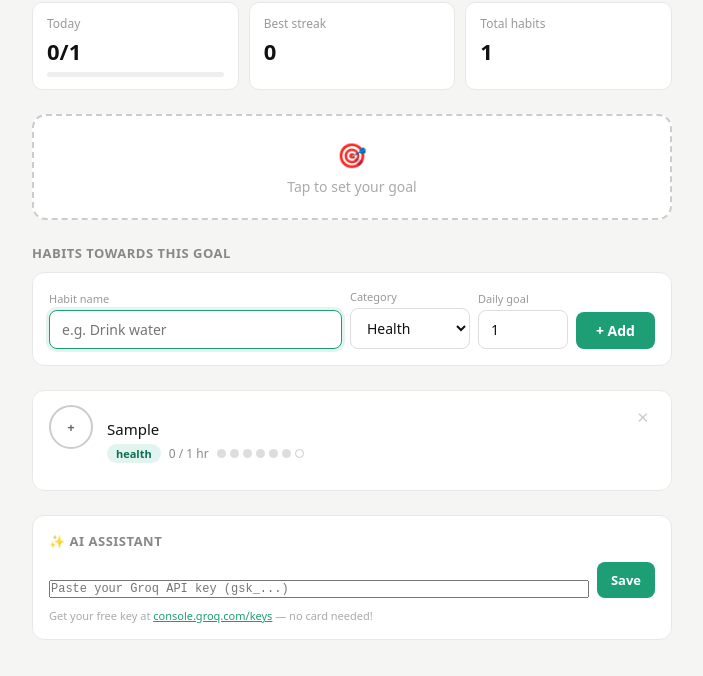
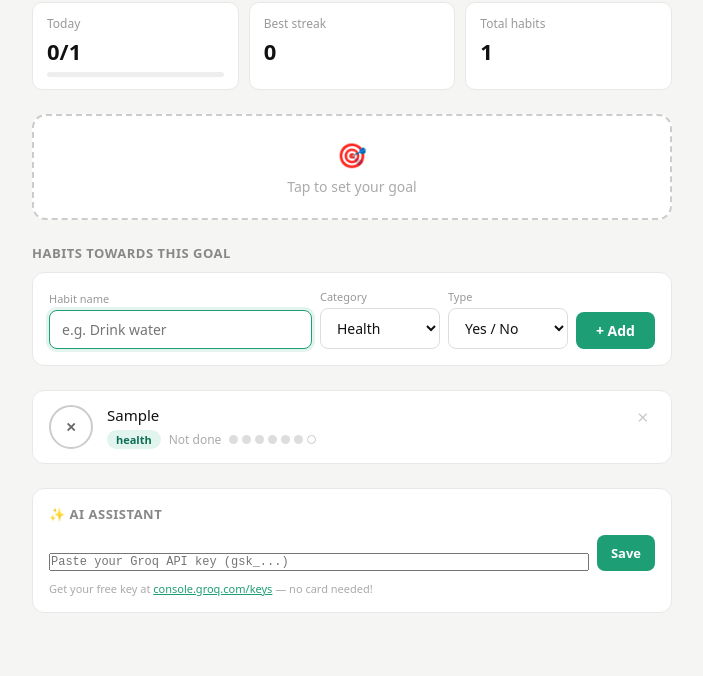
Before and after one commit to jayasreepalapati/habitbuilder, a plain HTML site: page index.html in a window 1280 px wide. Both pictures are taken after typing "Sample" into the empty fields and a click on the button "+ Add". Shown: the part 84-760 px from the top of the page, without its empty margins (288-991 px from the left). Drawn offline with Linux system fonts and the light colour scheme.

Commit message:
Update index.html

```diff
--- a/index.html
+++ b/index.html
@@ -223,6 +223,15 @@ select { width: 120px; }
         </select>
       </div>
       <div class="field-group">
+        <span class="field-hint">Type</span>
+        <select id="type-select">
+          <option value="yesno">Yes / No</option>
+          <option value="count">Count</option>
+          <option value="duration">Duration (hrs)</option>
+          <option value="mins">Duration (mins)</option>
+        </select>
+      </div>
+      <div class="field-group" id="goal-field">
         <span class="field-hint">Daily goal</span>
         <input type="number" id="goal-input" min="1" max="999999" value="1" />
       </div>
@@ -459,10 +468,22 @@ select { width: 120px; }
     goal = { name: name, startVal: startVal, current: goal ? goal.current : startVal, target: target, unit: unit, deadline: deadline };
     saveGoal();
     hideGoalForm();
-    renderGoal();
+    render();
   });
 
-  document.getElementById('goal-cancel-btn').addEventListener('click', hideGoalForm);
+  function autoDetectType(name) {
+    if (isStepsHabit(name)) return 'count';
+    if (isProteinHabit(name)) return 'count';
+    if (isSleepHabit(name)) return 'duration';
+    if (isWorkHabit(name)) return 'duration';
+    if (isReadingHabit(name)) return 'mins';
+    if (/vitamin|pill|medicine|medication|supplement|shower|floss|journal|pray|gratitude|cold/i.test(name)) return 'yesno';
+    return 'yesno';
+  }
+
+  function isReadingHabit(name) {
+    return /read|reading|book|books/i.test(name);
+  }
 
   function addHabit() {
     var input = document.getElementById('habit-input');
@@ -474,19 +495,30 @@ select { width: 120px; }
       return;
     }
     var cat = document.getElementById('cat-select').value;
-    var habitGoal = parseInt(document.getElementById('goal-input').value, 10);
-    if (isNaN(habitGoal) || habitGoal < 1) habitGoal = 1;
-    var isSteps = isStepsHabit(name);
-    var isProtein = isProteinHabit(name);
-    var isSleep = isSleepHabit(name);
-    var isWork = isWorkHabit(name);
-    if (isSteps && habitGoal === 1) habitGoal = 10000;
-    if (isProtein && habitGoal === 1) habitGoal = 50;
-    if (isSleep && habitGoal === 1) habitGoal = 8;
-    if (isWork && habitGoal === 1) habitGoal = 2;
-    var step = isSteps ? 1000 : (isProtein ? 10 : 1);
-    var unit = getHabitUnit(name);
-    habits.push({ id: Date.now(), name: name, cat: cat, goal: habitGoal, step: step, unit: unit, counts: {} });
+    var type = document.getElementById('type-select').value;
+    var habitGoal, step, unit;
+
+    if (type === 'yesno') {
+      habitGoal = 1; step = 1; unit = 'yesno';
+    } else if (type === 'duration') {
+      habitGoal = parseInt(document.getElementById('goal-input').value, 10) || 1;
+      if (isSleepHabit(name) && habitGoal === 1) habitGoal = 8;
+      if (isWorkHabit(name) && habitGoal === 1) habitGoal = 2;
+      step = 0.5; unit = 'hrs';
+    } else if (type === 'mins') {
+      habitGoal = parseInt(document.getElementById('goal-input').value, 10) || 15;
+      if (isReadingHabit(name) && habitGoal === 1) habitGoal = 15;
+      step = 5; unit = 'mins';
+    } else {
+      habitGoal = parseInt(document.getElementById('goal-input').value, 10) || 1;
+      var isSt = isStepsHabit(name), isPr = isProteinHabit(name);
+      if (isSt && habitGoal === 1) habitGoal = 10000;
+      if (isPr && habitGoal === 1) habitGoal = 50;
+      step = isSt ? 1000 : isPr ? 10 : 1;
+      unit = isSt ? 'steps' : isPr ? 'g' : 'count';
+    }
+
+    habits.push({ id: Date.now(), name: name, cat: cat, type: type, goal: habitGoal, step: step, unit: unit, counts: {} });
     saveHabits();
     input.value = '';
     document.getElementById('goal-input').value = 1;
@@ -498,7 +530,15 @@ select { width: 120px; }
     var today = todayStr();
     for (var i = 0; i < habits.length; i++) {
       if (habits[i].id === id) {
-        habits[i].counts[today] = (habits[i].counts[today] || 0) + (habits[i].step || 1);
+        if (habits[i].type === 'yesno') {
+          habits[i].counts[today] = habits[i].counts[today] ? 0 : 1;
+        } else {
+          var s = habits[i].step || 1;
+          var cur = habits[i].counts[today] || 0;
+          var next = Math.round((cur + s) * 10) / 10;
+          if (habits[i].type === 'duration' || habits[i].type === 'mins') next = Math.min(next, habits[i].goal);
+          habits[i].counts[today] = next;
+        }
         break;
       }
     }
@@ -512,7 +552,9 @@ select { width: 120px; }
     var today = todayStr();
     for (var i = 0; i < habits.length; i++) {
       if (habits[i].id === id) {
-        habits[i].counts[today] = Math.max(0, (habits[i].counts[today] || 0) - (habits[i].step || 1));
+        var s = habits[i].step || 1;
+        var cur = habits[i].counts[today] || 0;
+        habits[i].counts[today] = Math.max(0, Math.round((cur - s) * 10) / 10);
         break;
       }
     }
@@ -571,6 +613,11 @@ select { width: 120px; }
     }
 
     var html = '';
+    function fmt(n) {
+      if (n >= 1000000) return (n / 1000000).toFixed(1) + 'M';
+      if (n >= 1000) return (n / 1000 % 1 === 0 ? n / 1000 : (n / 1000).toFixed(1)) + 'k';
+      return n;
+    }
     for (var i = 0; i < habits.length; i++) {
       var h = habits[i];
       var count = getCount(h, today);
@@ -590,54 +637,62 @@ select { width: 120px; }
       }
 
       var stepSize = h.step || 1;
-      var unit = h.unit || 'times';
-      var countLabel;
-      if (isDone) {
-        countLabel = '&#10003;';
-      } else if (stepSize >= 1000) {
-        countLabel = '+' + (stepSize / 1000) + 'k';
+      var unit = h.unit || 'hrs';
+      var htype = h.type || (unit === 'yesno' ? 'yesno' : 'duration');
+      var countLabel, countDisplay, goalDisplay;
+
+      if (htype === 'yesno') {
+        countLabel = isDone ? '&#10003;' : '✕';
+        countDisplay = isDone ? 'Done ✓' : 'Not done';
+        goalDisplay = '';
+      } else if (unit === 'steps') {
+        countLabel = isDone ? '&#10003;' : '+' + (stepSize / 1000) + 'k';
+        countDisplay = fmt(count) + ' steps';
+        goalDisplay = fmt(h.goal) + ' steps';
       } else if (unit === 'g') {
-        countLabel = '+' + stepSize + 'g';
-      } else if (stepSize > 1) {
-        countLabel = '+' + stepSize;
+        countLabel = isDone ? '&#10003;' : '+' + stepSize + 'g';
+        countDisplay = count + 'g';
+        goalDisplay = h.goal + 'g';
+      } else if (unit === 'hrs') {
+        countLabel = isDone ? '&#10003;' : '+' + stepSize + 'h';
+        countDisplay = count + ' hrs';
+        goalDisplay = h.goal + ' hrs';
+      } else if (unit === 'mins') {
+        countLabel = isDone ? '&#10003;' : '+' + stepSize + 'm';
+        countDisplay = count + ' mins';
+        goalDisplay = h.goal + ' mins';
       } else {
-        countLabel = '+';
+        countLabel = isDone ? '&#10003;' : '+' + (stepSize > 1 ? stepSize : '');
+        countDisplay = count + '';
+        goalDisplay = h.goal + '';
       }
-      function fmt(n) {
-        if (n >= 1000000) return (n / 1000000).toFixed(1) + 'M';
-        if (n >= 1000) return (n / 1000 % 1 === 0 ? n / 1000 : (n / 1000).toFixed(1)) + 'k';
-        return n;
-      }
-      var countDisplay = unit === 'g' ? count + 'g' : fmt(count);
-      var goalDisplay = unit === 'g' ? h.goal + 'g' : (unit === 'steps' ? fmt(h.goal) : h.goal + ' ' + unit);
 
       html += '<div class="habit-card' + (isDone ? ' done' : '') + '" data-id="' + h.id + '">';
       html += '<div class="count-ctrl">';
       html += '<div class="count-circle" data-action="inc" data-id="' + h.id + '">' + countLabel + '</div>';
-      if (count > 0) {
+      if (count > 0 && htype !== 'yesno') {
         html += '<button class="undo-btn" data-action="dec" data-id="' + h.id + '">undo</button>';
-      } else {
+      } else if (htype !== 'yesno') {
         html += '<span class="spacer"></span>';
       }
       html += '</div>';
       html += '<div class="habit-info">';
       html += '<div class="habit-name">' + escHtml(h.name) + '</div>';
-      if (h.goal > 1 || h.step > 1) {
+      if (htype !== 'yesno') {
         html += '<div class="goal-bar-wrap"><div class="goal-bar" style="width:' + pct + '%"></div></div>';
       }
       html += '<div class="habit-meta">';
       html += '<span class="habit-cat" style="background:' + c.bg + ';color:' + c.color + '">' + h.cat + '</span>';
-      if (h.goal > 1 || h.step > 1) {
+      if (htype === 'yesno') {
+        html += '<span class="habit-count-lbl" style="color:' + (isDone ? '#1D9E75' : '#aaa') + '">' + countDisplay + '</span>';
+      } else {
         html += '<span class="habit-count-lbl">' + countDisplay + ' / ' + goalDisplay + '</span>';
-      } else {
-        html += '<span class="habit-count-lbl">' + (isDone ? 'done' : '0 / 1 hr') + '</span>';
       }
       html += '<span class="week-dots">' + dotsHtml + '</span>';
       if (streak > 0) {
         html += '<span class="habit-streak">&#128293; ' + streak + 'd</span>';
       }
-      html += '</div>';
-      html += '</div>';
+      html += '</div></div>';
       html += '<button class="del-btn" data-action="del" data-id="' + h.id + '">&#x2715;</button>';
       html += '</div>';
     }
@@ -658,6 +713,19 @@ select { width: 120px; }
 
   document.getElementById('habit-input').addEventListener('keydown', function (e) {
     if (e.key === 'Enter') addHabit();
+  });
+
+  document.getElementById('habit-input').addEventListener('input', function() {
+    var name = this.value.trim();
+    var type = autoDetectType(name);
+    document.getElementById('type-select').value = type;
+    document.getElementById('goal-field').style.display = type === 'yesno' ? 'none' : 'flex';
+    if (type === 'mins') document.getElementById('goal-input').value = 15;
+    else if (type === 'duration') document.getElementById('goal-input').value = isSleepHabit(name) ? 8 : isWorkHabit(name) ? 2 : 1;
+  });
+
+  document.getElementById('type-select').addEventListener('change', function() {
+    document.getElementById('goal-field').style.display = this.value === 'yesno' ? 'none' : 'flex';
   });
 
   function scheduleMidnightCheck() {
```
